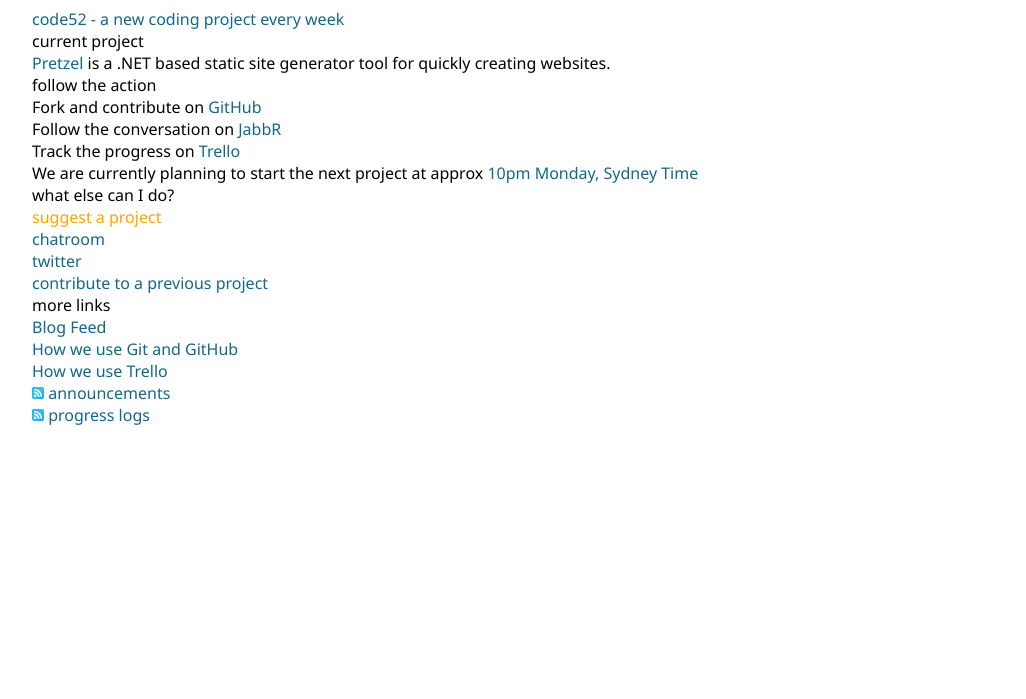
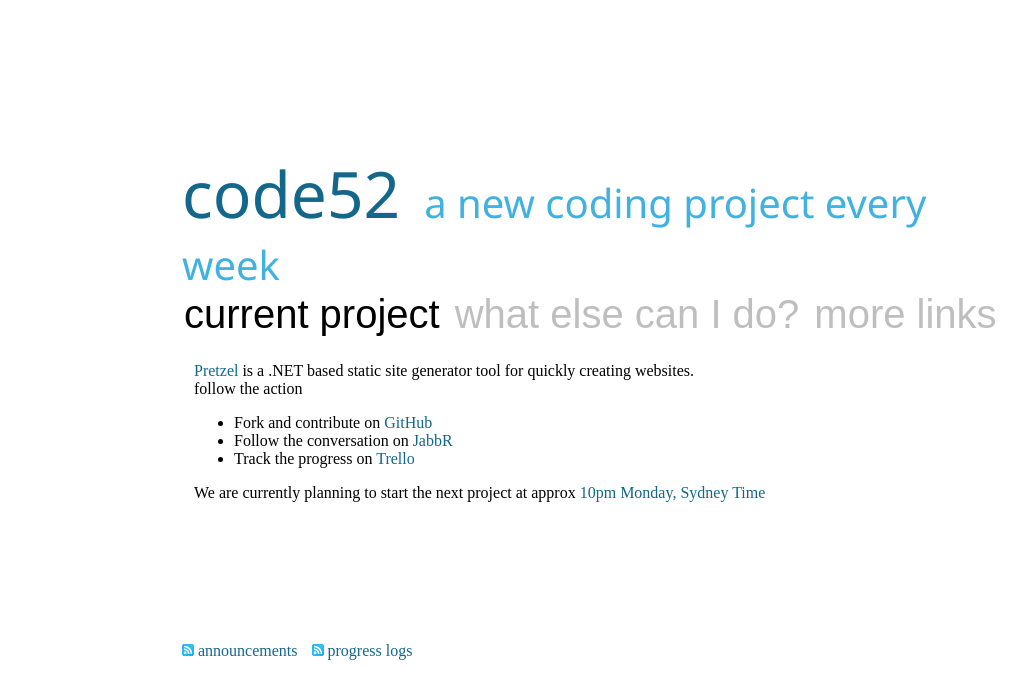
Before and after one commit to Code52/code52.github.com, a Jekyll site: the page built from index.html, in a window 1280 px wide. Shown: the top 699 px of the page, without its empty margins (58-1084 px from the left). Built offline with Jekyll 4.4.1, drawn with Linux system fonts in a browser that asks for light colours; nearby versions of some CDN libraries; Markdown is read by kramdown in place of the engine named in the settings.

Commit message:
fleshed out CSS/JS of splash page

```diff
--- a/_includes/get_involved.html
+++ b/_includes/get_involved.html
@@ -1,7 +1,5 @@
-<div class="item">
-
-	<div class="heading">what else can I do?</div>
-
+<div class="pivot-item">
+	<h3>what else can I do?</h3>
 	<div class="description"></div>
 
 	<div class="details">
--- a/_includes/latest_project.html
+++ b/_includes/latest_project.html
@@ -1,6 +1,5 @@
-<div class="item">
-
-	<div class="heading">current project</div>
+<div class="pivot-item">
+	<h3>current project</h3>
 
 	<div class="description"><a href="http://code52.org/pretzel.html">Pretzel</a> is a .NET based static site generator tool for quickly creating websites.</div>
 
--- a/_includes/links.html
+++ b/_includes/links.html
@@ -1,6 +1,5 @@
-<div class="item">
-
-	<div class="heading">more links</div>
+<div class="pivot-item">
+	<h3>more links</h3>
 
 	<div class="details">
 		<ul>
--- a/_layouts/splash.html
+++ b/_layouts/splash.html
@@ -1,40 +1,108 @@
-<!DOCTYPE html PUBLIC "-//W3C//DTD XHTML 1.0 Transitional//EN" "http://www.w3.org/TR/xhtml1/DTD/xhtml1-transitional.dtd">
-<html xmlns="http://www.w3.org/1999/xhtml">
+<!DOCTYPE html>
+<html>
 	<head>
 		<meta content="en-au" http-equiv="Content-Language" />
 		<meta content="text/html; charset=utf-8" http-equiv="Content-Type" />
+		<meta name="viewport" content="width=device-width, initial-scale=1, maximum-scale=1" />
+		<title>{% if page.title != "code52" %}{{ page.title }} - code52{% else %}{{ page.title }}{% endif %}</title>
+
 		<link href="/rss.xml" type="application/rss+xml" rel="alternate" title="Blog Feed" />
 		<link href="/atom.xml" type="application/atom+xml" rel="alternate" title="Blog Feed" />
 		<link href="/projectsrss.xml" type="application/rss+xml" rel="alternate" title="Projects Feed" />
 		<link href="/projectsatom.xml" type="application/atom+xml" rel="alternate" title="Projects Feed" />
-		<meta name="viewport" content="width=device-width, initial-scale=1, maximum-scale=1" />
-		<title>{% if page.title != "code52" %}{{ page.title }} - code52{% else %}{{ page.title }}{% endif %}</title>
-		<link rel="stylesheet" type="text/css" href="/css/style20120128.css" />
+		<link rel="stylesheet" type="text/css" href="/css/jquery.metro.css" />
+		<script type="text/javascript" src="http://code.jquery.com/jquery-1.5.1.min.js"></script>
+		<script type="text/javascript" src="/js/jquery.metro.js"></script>
 		<link rel="shortcut icon" href="/img/favicon.ico" />
+		<style>
+		body {
+			 overflow:auto;
+		}
+		#container
+		{
+			width:800px;
+			height: 500px;
+			margin-left:auto;
+			margin-right:auto;
+			margin-top:150px;
+		}
+		.metro-pivot {
+			 height:350px;
+			 margin-left:2px;
+		}
+		.footer ul {
+	 margin:0;
+	 padding:0;
+}
+		.footer li
+		{
+			margin-right:10px;
+			display:inline;
+			list-style-type:none;
+		}
+
+		h1,h2,h3,h4,h5,h6
+		{
+			font-family: Segoe UI Light, Segoe WP Light, Segoe UI, Helvetica, sans-serif;
+			font-weight: 100;
+			margin-bottom:0px;
+		}
+		h1
+		{
+			font-size: 4em;
+		}
+		h2
+		{
+			color: #41b1e1;
+			margin-left:20px;
+			font-size: 2.5em;
+		}
+		a, a:visited
+		{
+			text-decoration: none;
+			color:#13678b;
+		}
+		a:hover
+		{
+			color:white;
+			background: #13678b
+		}
+
+		</style>
 	</head>
 	<body>
+
 		<div id="container">
+			<h1 style="display:inline;"><a href="/" id="home" title="home" alt="home">code52</a></h1>
+			<h2 style="display:inline;">a new coding project every week</h2>
+			<div class="metro-pivot">
+				{% include latest_project.html %}
 
-		<!-- background image: 52, aligned left, semi-transparent -->
+				{% include get_involved.html %}
 
-			<div class="title left">
-				<a href="/" id="home" title="home" alt="home">code52 - a new coding project every week</a>
-			</div>
-
-			<!-- each of these items are tab-style sections for users to switch between -->
-
-			<div class="content left">
-
-			{% include latest_project.html %}
-
-			{% include get_involved.html %}
-
-			{% include links.html %}
-
+				{% include links.html %}
 			</div>
 
 			{% include footer.html %}
+		</div>
+		<script>
+		var defaults = {
+					animationDuration: 500,
+					headerOpacity: 0.25,
+					fixedHeaders: false,
+					headerSelector: function (item) { return item.children("h3").first(); },
+					itemSelector: function (item) { return item.children(".pivot-item"); },
+					headerItemTemplate: function () { return $("<span class='header' />"); },
+					pivotItemTemplate: function () { return $("<div class='pivotItem' />"); },
+					itemsTemplate: function () { return $("<div class='items' />"); },
+					headersTemplate: function () { return $("<div class='headers' />"); },
+					controlInitialized: undefined,
+					selectedItemChanged: undefined
+				};
 
-		</div>
+			$(function () {
+				$("div.metro-pivot").metroPivot(defaults);
+			});
+		</script>
 	</body>
 </html>
--- /dev/null
+++ b/css/jquery.metro.css
@@ -0,0 +1,50 @@
+div.page {max-width:1000px; margin:auto; overflow:hidden;}
+
+.rightside {float:right;}
+
+h1 {font-size:5em;  font-family: Segoe UI Light, Segoe UI; margin:0; margin-bottom:-30px;}
+h2 {font-size:30pt; margin:0;}
+h3 {font-size:20pt; margin:0;}
+h4 {font-size:20pt; margin:0;}
+
+.theme-bg {background:#000;}
+.metro-pivot .headers { white-space: nowrap; height: 60px; display: block; clear: both; }
+.metro-pivot .pivot-item h3, .metro-pivot .headers .header { font-size: 250%; font-weight: light;font-family: "Segoe UI Light", SUIL, Arial, sans-serif;  display: inline-block; vertical-align: top; padding: 0; cursor: pointer; margin-right:15px; }
+.metro-pivot .headers .header.current { }
+.metro-pivot .items { position: relative; }
+.metro-pivot .items .pivotItem { display: block; white-space: normal; text-align: justify; width: 100%; }
+.metro-pivot .items .pivotItem .pivot-item { padding: 10px; }
+
+ul.metro-list { padding: 0; }
+ul.metro-list li { display: block; margin: 10px 0; height: 20px; padding: 5px; overflow: hidden; border-left: solid 30px; list-style: none; }
+
+a.metro-button { display: inline-block; padding: 2px 10px; border: solid 2px white; color: white; text-decoration: none; margin: 10px 0; }
+.start-menu-item { float: left; height: 120px; width: 120px; position: relative; color: White; margin: 5px; overflow: hidden; }
+.start-menu-item label { position: absolute; margin: 5px; bottom: 0; left: 0; white-space: nowrap; }
+.side-menu-item { height: 20px; padding: 5px 15px; border-left: solid 30px; margin: 10px 0; }
+
+
+ul.metro-conversation { padding: 0 30px; }
+ul.metro-conversation li { margin: 10px 0; display: block; padding: 10px; line-height: 110%; margin-right: 20%; position: relative; }
+ul.metro-conversation li.alt { margin-right: 0; margin-left: 20%; }
+ul.metro-conversation li .list-diam { position: absolute; top: -15px; left: 20px; font-size: 40pt; font-family: Arial; }
+ul.metro-conversation li.alt .list-diam { left: auto; right: 20px; top: auto; bottom: -10px; }
+
+div.html { background: white; padding: 10px; margin-left: 30px; border: dotted 2px #aaa; }
+
+ul.metro-conversation li .question { color: #444; border-bottom: dashed 1px #444; margin-bottom: 5px; padding-bottom: 10px; }
+
+.wp-popup {display:none; margin:20px;}
+.wp-popup-container {position:absolute; top:0; left:0; width:100%; display:none;}
+
+a.wp-colored-button {display:inline-block; padding:0 15px; border:solid 4px; color:inherit !important;}
+
+
+.top-banner {text-align:right; border-bottom:dotted 1px #777; margin-bottom:10px; font-size:10pt;}
+.top-banner .theme-box,
+.top-banner .accent-box {display:inline-block; width:15px; height:15px; margin:3px; border:solid 1px #777; cursor:pointer; vertical-align:middle; }
+.top-banner .accent-box {background:#F09720;}
+
+pre.jush {font-size:9pt; background:#F0F0FF; border:dashed 1px #aaa; padding:10px;}
+pre.jush a {text-decoration:none; }
+pre.jush a:hover {text-decoration:underline; }
```
Also changed, not shown: landing.html (added, +226 -0 lines), js/jquery.metro.js (added).
